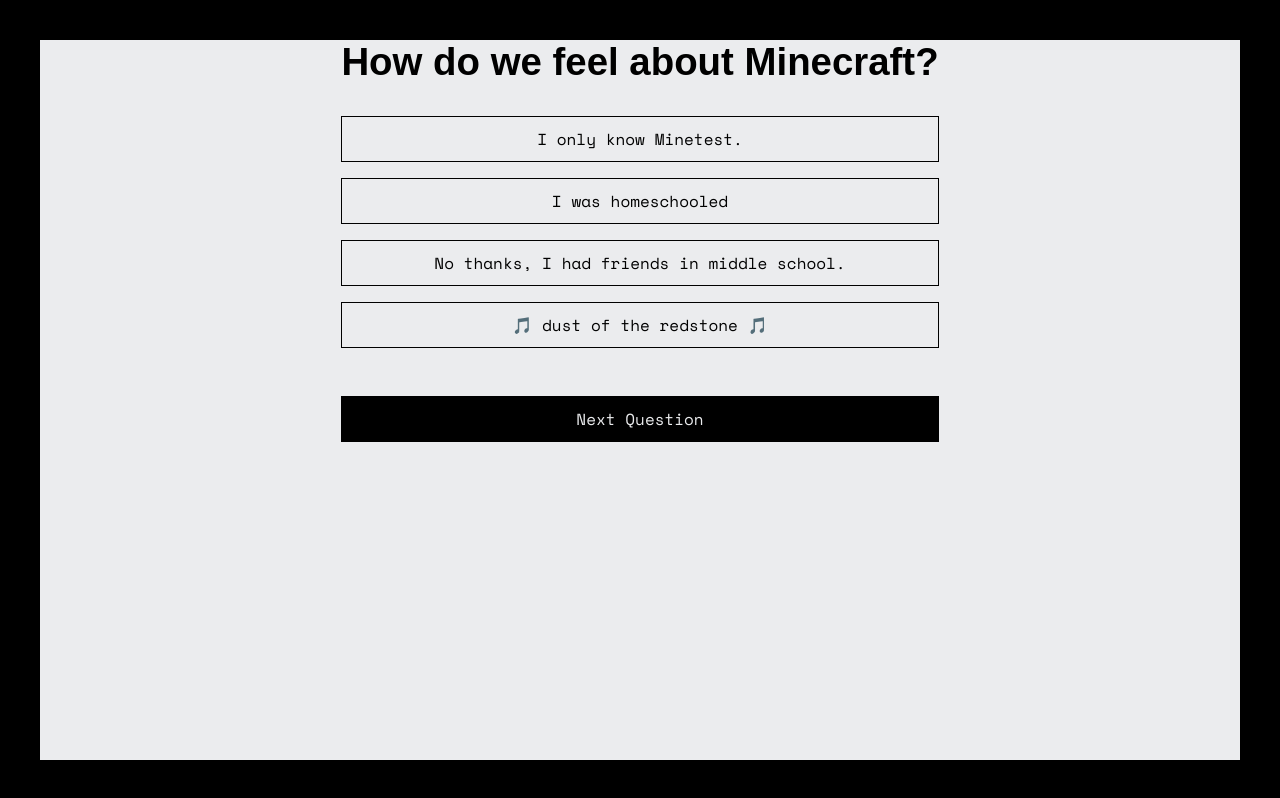
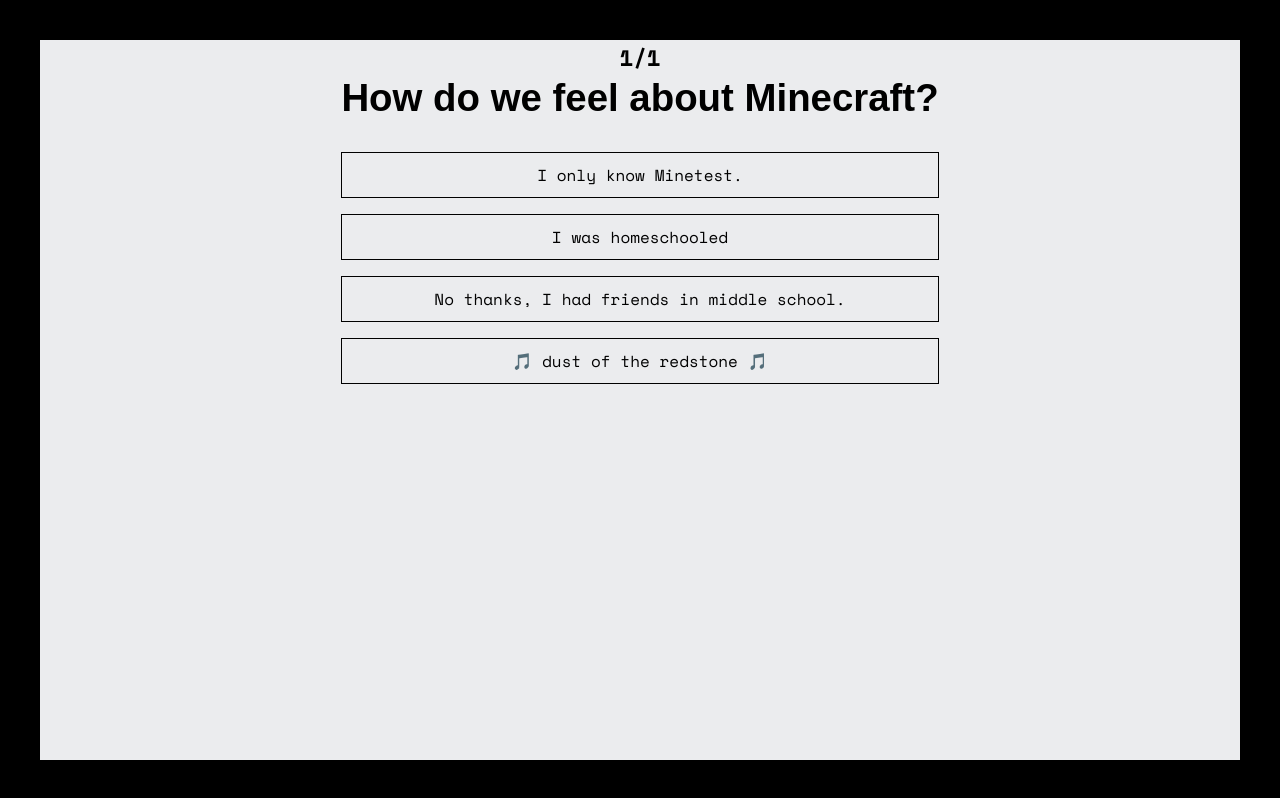
Before and after one commit to UCLA-Creative-Labs/marfans-quiz, a Next.js app: page / in a window 1280 px wide. Both pictures are taken after a click on the button "Begin Quiz". Built offline with nearby package versions, Linux system fonts and the light colour scheme; a web font is replaced by a local one.

Commit message:
feat: add user info updates on selecting an answer

```diff
--- a/components/Carousel.tsx
+++ b/components/Carousel.tsx
@@ -1,5 +1,5 @@
 import React, {createContext, useState} from 'react';
-import { Question } from '../utils';
+import { Question, PROJECT, UserInfo } from '../utils';
 import QuizQuestion from './QuizQuestion';
 import Results from './Results';
 import Splash from './Splash';
@@ -8,25 +8,41 @@
   questions: Question[];
 }
 
-export const CarouselContext = createContext({
+interface ICarouselContext {
+  quizLen: number;
+  next: () => void;
+  setUser: React.Dispatch<React.SetStateAction<UserInfo>>;
+  user: UserInfo;
+}
+
+export const CarouselContext = createContext<ICarouselContext>({
+  quizLen: 0,
   next: null,
+  setUser: null,
+  user: null,
 });
 
 export default function Carousel(props: CarouselProps): JSX.Element {
   const {questions} = props;
   const [slideIdx, setSlideIdx] = useState(0);
+  const [user, setUser] = useState<UserInfo>({
+    [PROJECT.LARK]: 0,
+    [PROJECT.AR_UX]: 0,
+    [PROJECT.MOVING_ON]: 0,
+    [PROJECT.LETS_TAKE_A_WALK]: 0,
+    [PROJECT.BUY_SMALL]: 0,
+    [PROJECT.E_MOTION]: 0,
+  });
   const next = () => setSlideIdx(i => i + 1);
 
   return (
     <CarouselContext.Provider
-      value={{next}}>
-      <div>
-        {slideIdx === 0
-          ? <Splash/>
-          : slideIdx > questions.length
-            ? <Results />
-            : <QuizQuestion question={questions[slideIdx - 1]}/> }
-      </div>
+      value={{ quizLen: questions.length, next, setUser, user }}>
+      {slideIdx === 0
+        ? <Splash/>
+        : slideIdx > questions.length
+          ? <Results />
+          : <QuizQuestion question={questions[slideIdx - 1]}/> }
     </CarouselContext.Provider>
   );
 }
--- a/components/QuizQuestion.tsx
+++ b/components/QuizQuestion.tsx
@@ -1,6 +1,6 @@
-import React, { useContext } from 'react';
+import React, { useContext, useState } from 'react';
 import styles from '../styles/QuizQuestion.module.scss';
-import { Question } from '../utils';
+import { Answer, Question } from '../utils';
 import { CarouselContext } from './Carousel';
 
 export interface QuizQuestionProps {
@@ -9,17 +9,36 @@
 
 export default function QuizQuestion(props: QuizQuestionProps): JSX.Element {
   const {question: {question, answers}} = props;
-  const {next} = useContext(CarouselContext);
+  const {next, quizLen, user, setUser} = useContext(CarouselContext);
+  const [selection, setSelection] = useState<Answer>(null);
+
+  const current = Object.values(user).reduce((acc, v) => acc + v, 1);
+
+  const submit = () => {
+    const {projects} = selection;
+    projects.map(project => user[project]++);
+    setUser(user);
+    next();
+  }
 
   return (
     <div id={styles.container}>
+      <p>{current}/{quizLen}</p>
       <h1>{question}</h1>
-      {answers.map(({answer}, i) =>
-        <button className={styles.answer} key={i}>
-          {answer}
+      {answers.map((answer, i) =>
+        <button
+          onClick={() => setSelection(answer)}
+          id={answer === selection ? styles.select : ''}
+          className={styles.answer}
+          key={i}>
+          {answer.answer}
         </button>,
       )}
-      <button className={styles.next} onClick={next}>Next Question</button>
+      {selection &&
+        <button className={styles.next} onClick={submit}>
+          Next Question
+        </button>
+      }
     </div>
   );
 }
--- a/components/Results.tsx
+++ b/components/Results.tsx
@@ -1,9 +1,16 @@
-import React from 'react';
+import React, { useContext } from 'react';
+import { CarouselContext } from './Carousel';
 
 export default function Results(): JSX.Element {
+  const {user} = useContext(CarouselContext);
   return (
-    <h1>
-      Results
-    </h1>
+    <div>
+      <h1>
+        Results
+      </h1>
+      {Object.keys(user).map((project) =>
+        <p>{project}: {user[project]}</p>
+      )}
+    </div>
   );
 }
--- a/styles/QuizQuestion.module.scss
+++ b/styles/QuizQuestion.module.scss
@@ -15,6 +15,11 @@
   color: #000;
 }
 
+#select {
+  color: #ebecee;
+  background-color: #000;
+}
+
 .next {
   margin-top: 3rem;
 }
--- a/utils/firebase.ts
+++ b/utils/firebase.ts
@@ -1,4 +1,5 @@
 import firebase from 'firebase';
+import {PROJECT} from './types';
 
 export const FIREBASE_DEV = {
   apiKey: 'AIzaSyC-2MLU3Q02juzp7z3WcprfAjzby9EXH4A',
@@ -10,12 +11,17 @@
   measurementId: 'G-2X770Z8408'
 };
 
-const app = firebase.initializeApp(process.env.NODE_ENV === 'production'
-  ? FIREBASE_DEV
-  : FIREBASE_DEV);
+// const app = firebase.initializeApp(process.env.NODE_ENV === 'production'
+//   ? FIREBASE_DEV
+//   : FIREBASE_DEV);
 
 export interface UserInfo {
-
+  [PROJECT.LARK]: number;
+  [PROJECT.AR_UX]: number;
+  [PROJECT.MOVING_ON]: number;
+  [PROJECT.LETS_TAKE_A_WALK]: number;
+  [PROJECT.BUY_SMALL]: number;
+  [PROJECT.E_MOTION]: number;
 }
 
 export class _Firebase {
--- a/utils/questions.ts
+++ b/utils/questions.ts
@@ -1,4 +1,4 @@
-import { PROJECT, Question } from './';
+import { PROJECT, Question } from './types';
 
 export const QUESTIONS: Question[] = [
   {
--- a/utils/types.ts
+++ b/utils/types.ts
@@ -4,12 +4,12 @@
 }
 
 export enum PROJECT {
-  LARK='LARK',
-  AR_UX='ARUX',
-  MOVING_ON='MOVING_ON',
-  LETS_TAKE_A_WALK='LETS_TAKE_A_WALK',
-  BUY_SMALL='BUY_SMALL',
-  E_MOTION='E_MOTION',
+  LARK='lark',
+  AR_UX='AR/UX',
+  MOVING_ON='moving (on)',
+  LETS_TAKE_A_WALK='let\'s take a walk',
+  BUY_SMALL='buy small',
+  E_MOTION='e-motion',
 }
 
 export interface Answer {
```
